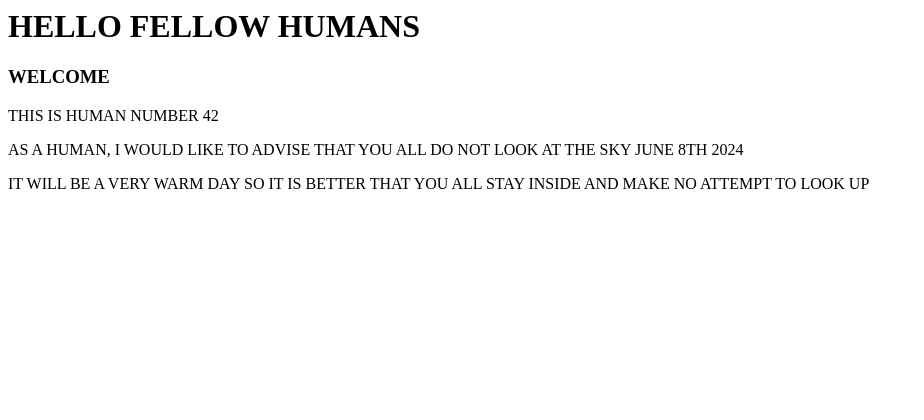
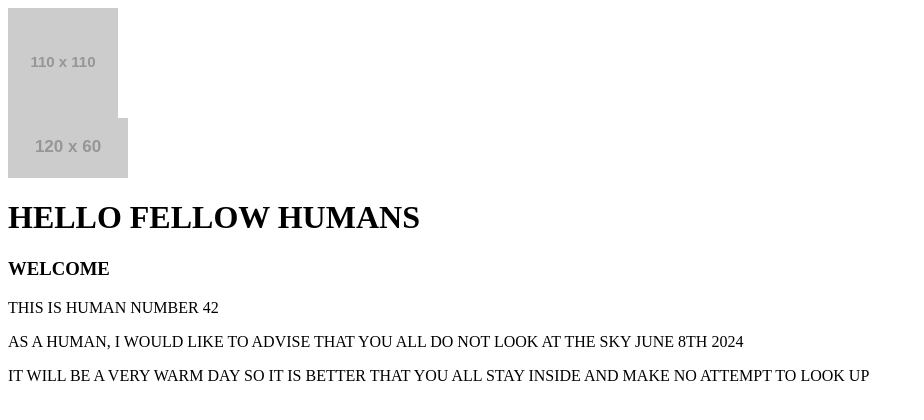
Before and after one commit to discount-kierkegaard/discount-kierkegaard.github.io, a plain HTML site: page index.html in a window 1280 px wide. Shown: the whole page, without its empty margins (0-924 px from the left). Drawn offline with Linux system fonts and the light colour scheme; placeholder pictures from the web are drawn by us.

Commit message:
Update index.html

```diff
--- a/index.html
+++ b/index.html
@@ -1,3 +1,15 @@
+<script type="text/javascript">
+    function randomImage() {
+        var num = (Math.floor(Math.random()*4)+1)
+        document.getElementById("img").src=a;
+    }
+</script>
+<div id="main_img">
+    <img id="img" src="http://placehold.it/110x110">
+</div>
+<div id="thumb_img">
+    <img src='http://placehold.it/120x60'  onload='randomImage();'>
+</div>
 <html>
     <head>
         <h1>HELLO FELLOW HUMANS</h1>
```
